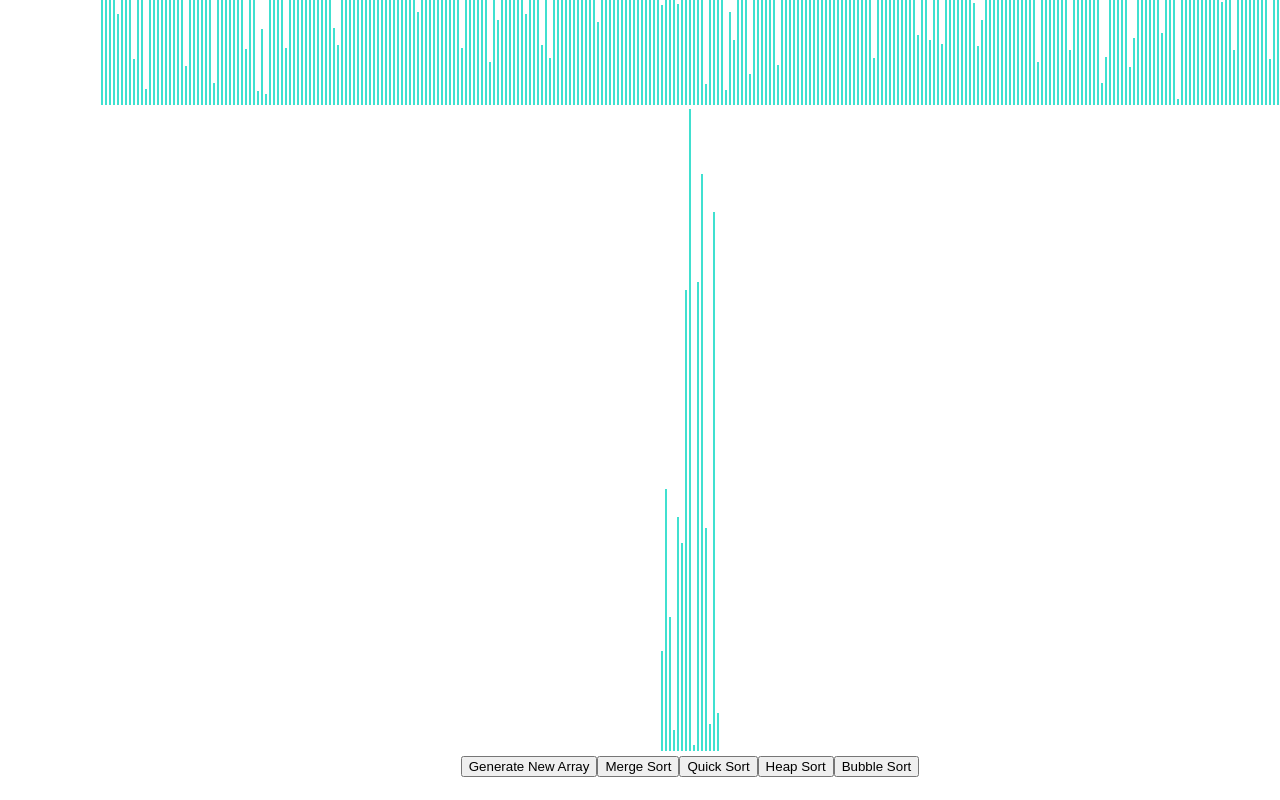
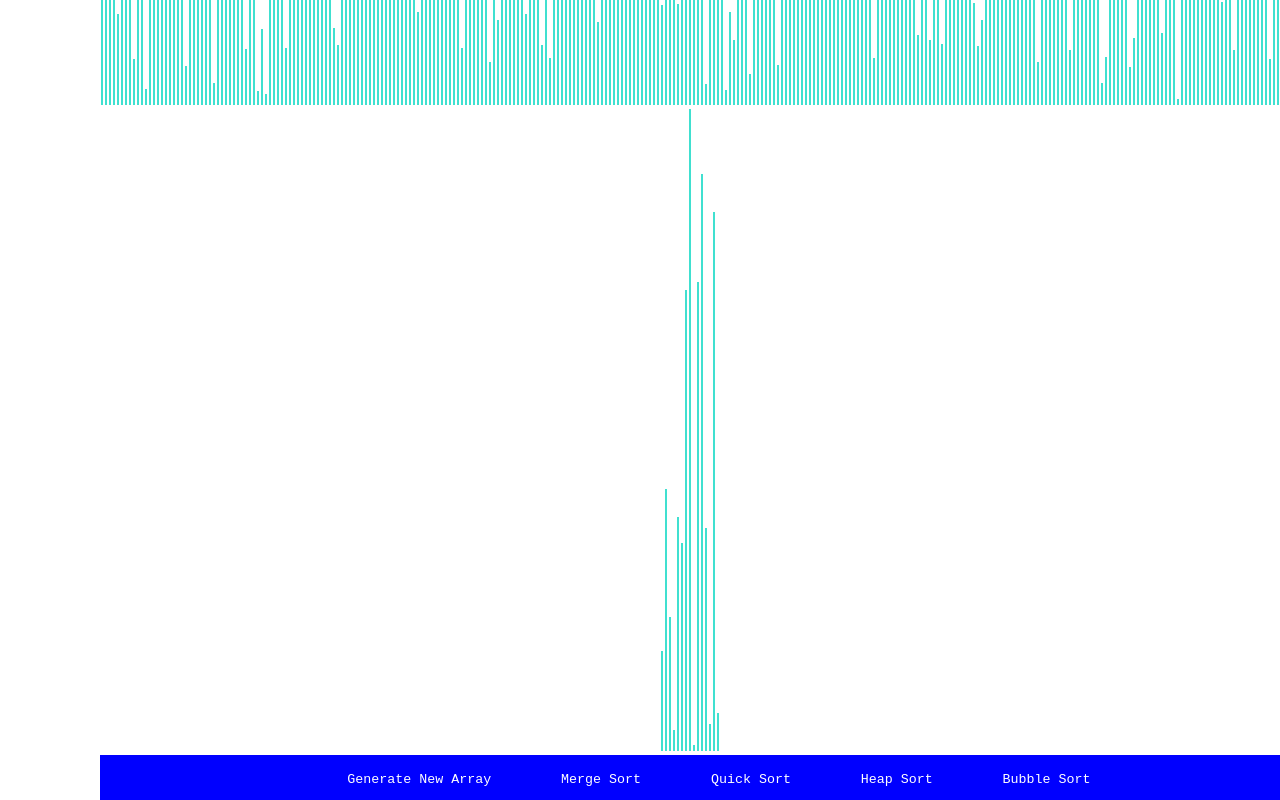
Before and after one commit to ThomBarros/Sorting-Visualiser, a React (Create React App) app: page / in a window 1280 px wide. Shown: the part 542-1342 px from the top of the page. Before the commit the page ends 1319 px from the top, so only its background shows below. Built offline with nearby package versions, Linux system fonts and the light colour scheme.

Commit message:
Neater front end. Button design changed. More refinements still needed

```diff
--- a/src/SortingVisualiser/SortingVisualiser.css
+++ b/src/SortingVisualiser/SortingVisualiser.css
@@ -9,3 +9,21 @@
     display: inline-block;
     margin: 0 1px;
 }
+
+.button-container {
+    background-color: blue;
+    padding: 1%;
+}
+
+.userButton {
+    margin-left: 5%;
+    background-color: blue;
+    border: 0;
+    color: white;
+    font-family: 'Courier New', Courier, monospace;
+    cursor: pointer;
+}
+
+.userButton:hover {
+    color: lightgray;
+}
--- a/src/SortingVisualiser/SortingVisualiser.jsx
+++ b/src/SortingVisualiser/SortingVisualiser.jsx
@@ -146,12 +146,12 @@ export default class SortingVisualizer extends React.Component {
                     height: `${value}px`,
                 }}></div>
                 ))}
-                <div className='button-container'>
-            <button onClick={() => this.resetArray()}>Generate New Array</button>
-            <button onClick={() => this.mergeSort()}>Merge Sort</button>
-            <button onClick={() => this.quickSort()}>Quick Sort</button>
-            <button onClick={() => this.heapSort()}>Heap Sort</button>
-            <button onClick={() => this.bubbleSort()}>Bubble Sort</button>
+            <div className='button-container'>
+                <button className='userButton' onClick={() => this.resetArray()}>Generate New Array</button>
+                <button className='userButton' onClick={() => this.mergeSort()}>Merge Sort</button>
+                <button className='userButton' onClick={() => this.quickSort()}>Quick Sort</button>
+                <button className='userButton' onClick={() => this.heapSort()}>Heap Sort</button>
+                <button className='userButton' onClick={() => this.bubbleSort()}>Bubble Sort</button>
             </div>
             </div>
         );
```
